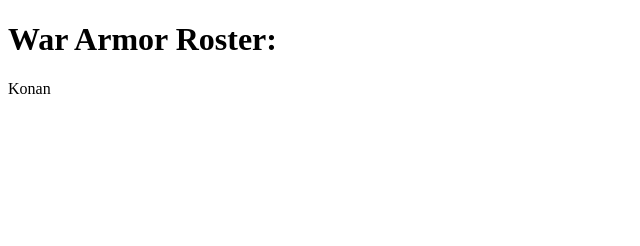
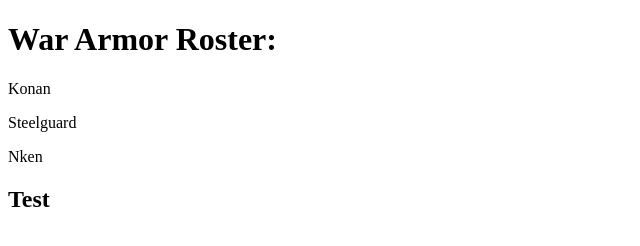
Before and after one commit to sylvand2225/sylvand2225.github.io, a plain HTML site: page index.html in a window 1280 px wide. Shown: the whole page, without its empty margins (0-640 px from the left). Drawn offline with Linux system fonts and the light colour scheme.

Commit message:
practice updating

```diff
--- a/index.html
+++ b/index.html
@@ -6,5 +6,9 @@
    <body>
       <h1>War Armor Roster:</h1>
       <p>Konan</p>
+      <p>Steelguard</p>
+      <p>Nken</p>
+      <p></p>
+      <h2>Test</h2>
       </body>
   </html>
```
